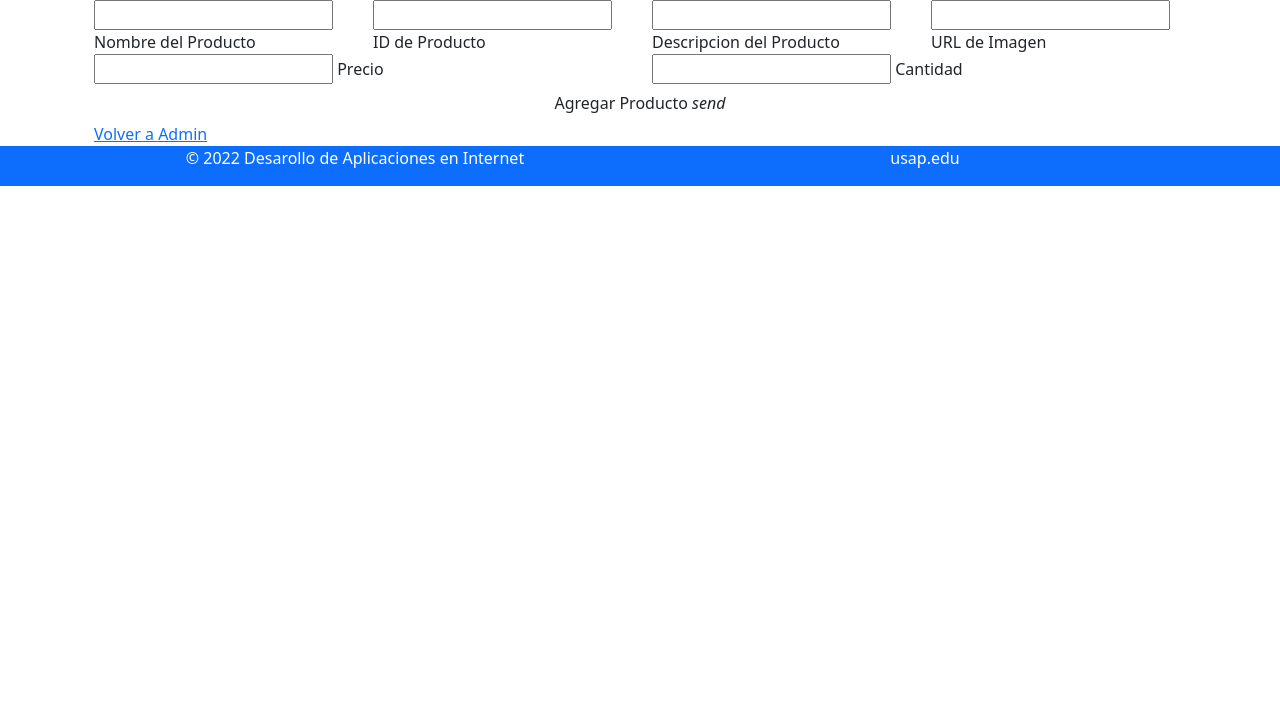
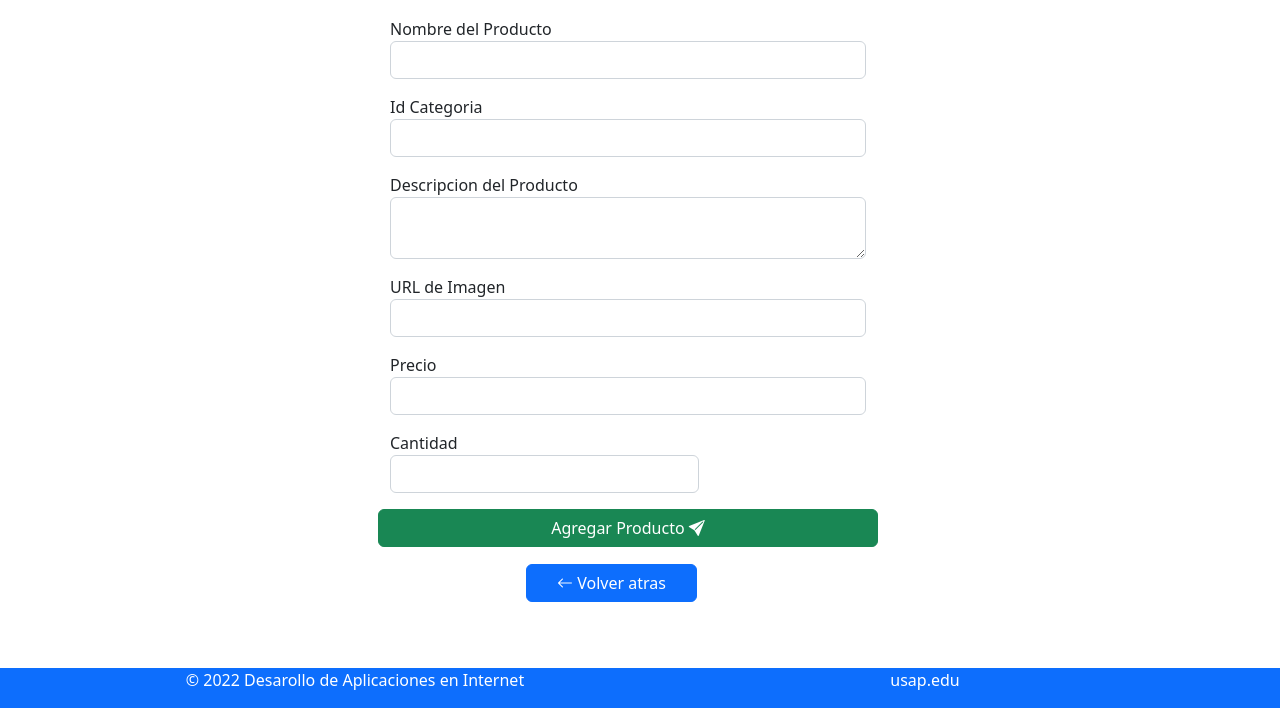
Before and after one commit to LuisRham21/Proyecto_Web, a PHP site: page /2022-3/index.php?modulo=agregaar in a window 1280 px wide. Shown: the part 79-800 px from the top of the page. Run offline with PHP 8.4, Linux system fonts and the light colour scheme; data that the repository does not hold is empty; some libraries are stand-ins or nearby versions.

Commit message:
cuarto commit

```diff
--- a/modulos/agregaar.php
+++ b/modulos/agregaar.php
@@ -3,42 +3,40 @@ global $mysqli;
 global $urlweb;
 ?>
 
-<div class="container">
-    <form class="col s12" method="POST">
-        <div class="row">
-            <div class="input-field col l4 m4 s6">
-                <input name="nombre_producto" type="text" class="validate">
+<div class="alert container col-md-6 col-md-offset-3 ">
+    <form class="" method="POST">
+        <div class="container row ">
+            <div class="mb-3">
                 <label>Nombre del Producto</label>
+                <input class="form-control" name="nombre_producto" type="text" class="validate">
             </div>
-            <div class="input-field col l2 m2 s6">
-                <input name="idcategoria" type="text" class="validate">
-                <label>ID de Producto</label>
+            <div class="mb-3">
+                <label>Id Categoria</label>
+                <input class="form-control" name="idcategoria" type="text" class="validate">
             </div>
-            <div class="input-field col l6 m6 s12">
-                <input name="descripcion" type="text" class="validate">
+            <div class="mb-3">
                 <label>Descripcion del Producto</label>
+                <textarea  class="form-control" name="descripcion" type="text" class="validate"></textarea>
             </div>
-            <div class="input-field col l2 m2 s6">
-                <input name="url_imagen" type="text" class="validate">
+            <div class="mb-3">
                 <label>URL de Imagen</label>
+                <input class="form-control" name="url_imagen" type="text" class="validate">
             </div>
-            <div class="input-field col l2 m2 s6">
-                <input name="precio" type="text" class="validate">
+            <div class="mb-3">
                 <label>Precio</label>
+                <input class="form-control" name="precio" type="text" class="validate">
             </div>
-            <div class="input-field col l2 m2 s6">
-                <input name="cantidad" type="text" class="validate">
+            <div class="mb-3 col-lg-8">
                 <label>Cantidad</label>
+                <input class="form-control" name="cantidad" type="text" class="validate">
             </div>
-
-            <button class="btn waves-effect waves-light" type="submit" name="agregar">Agregar Producto
-                <i class="material-icons right">send</i>
+            <button class="btn btn-success " type="submit" name="agregar">Agregar Producto
+                <i class="bi bi-send-fill"></i>
             </button>
-
         </div>
     </form>
-    <div>
-        <a class="waves-effect waves-light btn-small" href="?modulo=admin_producto">Volver a Admin</a>
+    <div class="alert container col-md-6 col-md-offset-3">
+        <a class="btn btn-primary col-lg-9" href="?modulo=admin_producto"><i class="bi bi-arrow-left"></i> Volver atras</a>
     </div>
 </div>
 
```
Also changed, not shown: modulos/editar_producto.php (+10 -10 lines).
